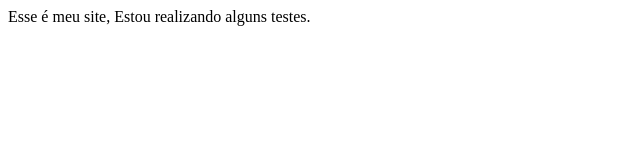
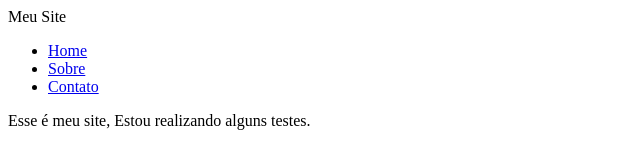
Before and after one commit to fjoseacunha/projetos, a plain HTML site: page index.html in a window 1280 px wide. Shown: the whole page, without its empty margins (0-640 px from the left). Drawn offline with Linux system fonts and the light colour scheme.

Commit message:
Novo Menu

```diff
--- a/index.html
+++ b/index.html
@@ -4,6 +4,19 @@
 <meta charset="UTF-8">
 <title> Meu Site </title>
 </head>
+
+<body>
+Meu Site
+
+<ul>
+    <li><a href="index.html">Home</a></li>
+    <li><a href="sobre.html">Sobre</a></li>
+    <li><a href="contato.html">Contato</a></li>
+</ul>
+
+</body>
+</html>
+</head>
 <body>
 Esse é meu site, Estou realizando alguns testes.
 </body>
```
